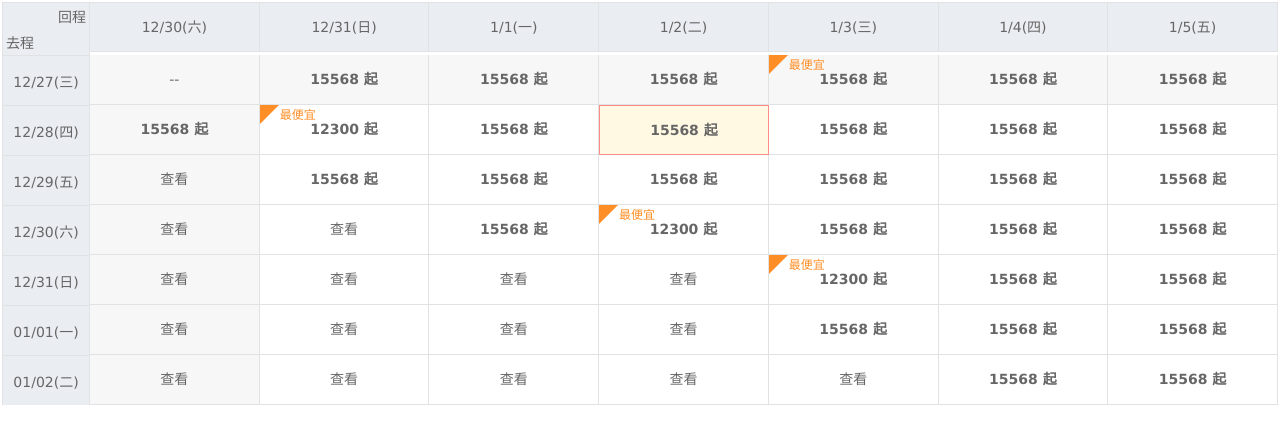
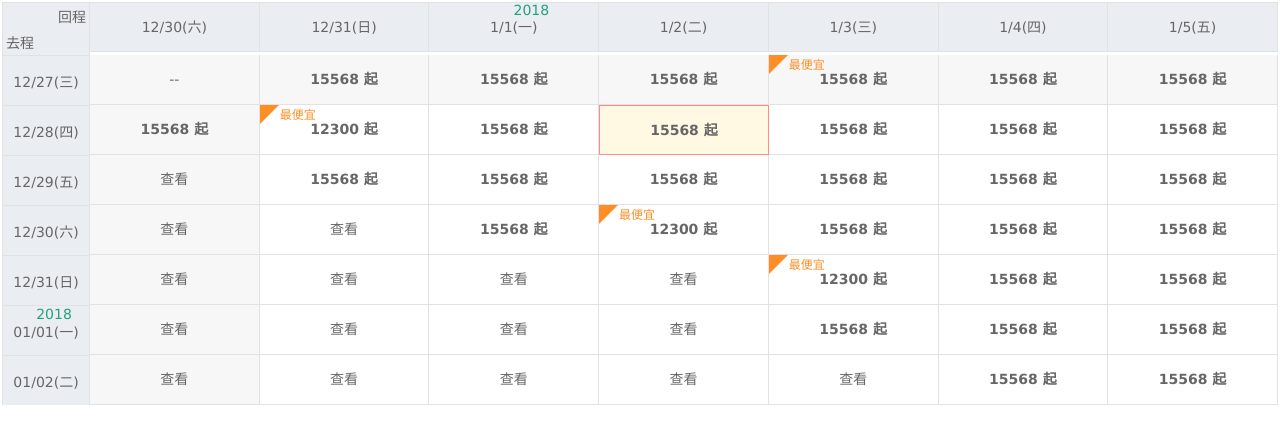
Before and after one commit to andrewCheng078/React-Slidertable, a React (Create React App) app: page / in a window 1280 px wide. Shown: the top 444 px of the page. Built offline with nearby package versions, Linux system fonts and the light colour scheme.

Commit message:
fix year on godate

```diff
--- a/src/components/table/Table.js
+++ b/src/components/table/Table.js
@@ -111,7 +111,10 @@ export default class Table extends Component {
                                 <div className={`nowrap transform_init move-${ show }-${ count } `} style={{ transition: `all ${speed}s ease-in-out 0s` }} >
                                     <div className={`navDate-bg show-${show}`}><span>12/30(六)</span></div>
                                     <div className={`navDate-bg show-${show}`}><span>12/31(日)</span></div>
-                                    <div className={`navDate-bg show-${show}`}><span>1/1(一)</span></div>
+                                    <div className={`navDate-bg show-${show}`}>
+                                        <span className="yearTitle">2018</span>
+                                        <span>1/1(一)</span>
+                                    </div>
                                     <div className={`navDate-bg show-${show}`}><span>1/2(二)</span></div>
                                     <div className={`navDate-bg show-${show}`}><span>1/3(三)</span></div>
                                     <div className={`navDate-bg show-${show}`}><span>1/4(四)</span></div>
@@ -121,12 +124,15 @@ export default class Table extends Component {
                         </tr>
 
                         {tableData.map((data, index1) => {
-
+                            console.log(data.goDate)
                             return <tr key={`${data.goDate}+${index1}`}>
                                 <td className="navDate-title-bg">
                                     <div>
+                                    {data.goDate==="01/01(一)"?<span className="nav-yearTitle">2018</span>:false}
+
                                         <span>{data.goDate}</span>
                                     </div>
+
                                 </td>
                                 <td className="hidden">
                                     <div className={`nowrap transform_init move-${ show }-${ count }`} style={{ transition: `all ${speed}s ease-in-out 0s` }}>
--- a/src/components/table/Table.scss
+++ b/src/components/table/Table.scss
@@ -68,6 +68,7 @@ $active-border-color:#ff8e26;
     padding: 3px;
 }
 
+
 .dateTitle :first-child{
    text-align: right;
 }
@@ -87,7 +88,22 @@ $active-border-color:#ff8e26;
     border-top: 1px solid $base-border-color;
     border-left: 1px solid $base-border-color;
     border-right: 1px solid $base-border-color;
+    position: relative;
 }
+
+.yearTitle{
+position: absolute;
+top: -3px;
+right: 29%;
+color: #24a07c;
+}
+.nav-yearTitle{
+    position: absolute;
+top: 0px;
+right: 20%;
+color: #24a07c;
+}
+
 
 @for $i from 1 through 4 {
     .show-#{$i}{
@@ -153,7 +169,12 @@ $active-border-color:#ff8e26;
 
 }
 
-
+// content: "2018";
+// display: block;
+// font-size: 12px;
+// color: #24a07c;
+// text-align: right;
+// line-height: 1;
 
 
 .cheapest:before {
```
